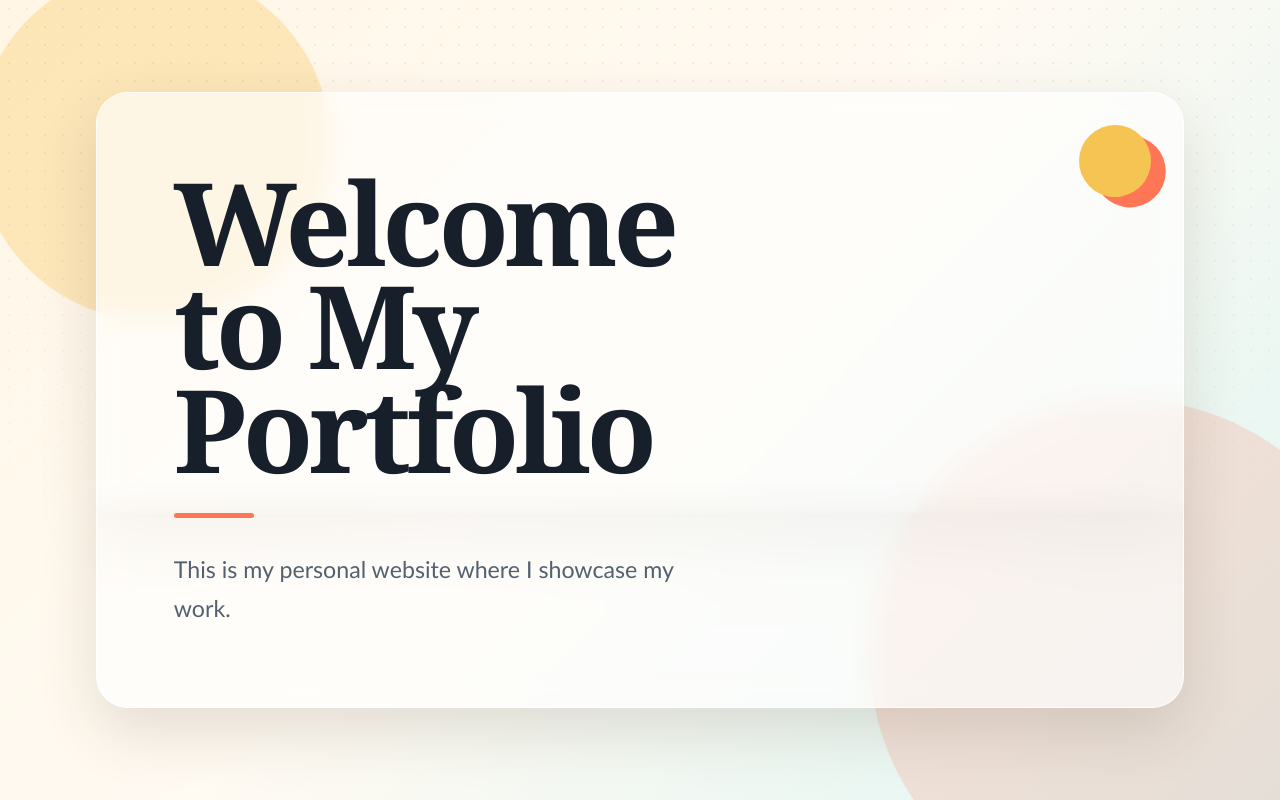
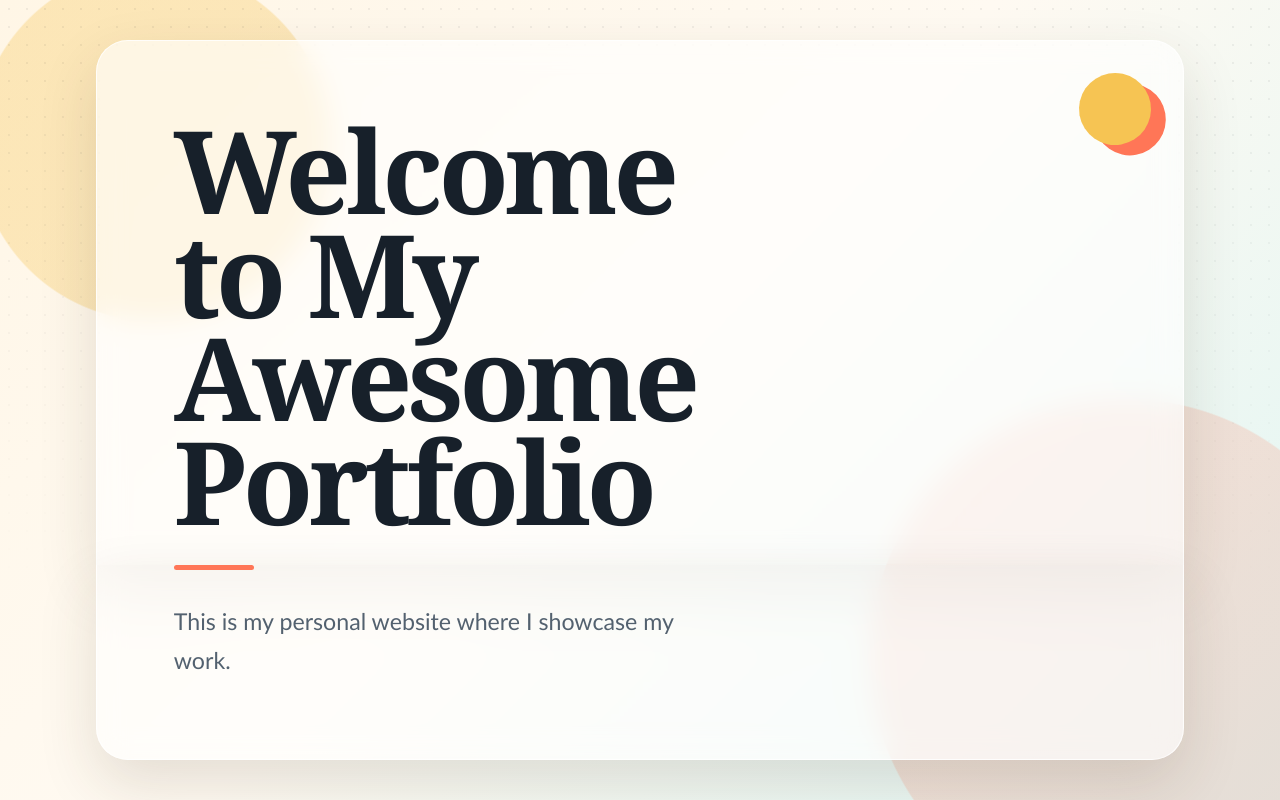
Before and after one commit to Atarie3/assignment7, a plain HTML site: page index.html in a window 1280 px wide. Drawn offline with Linux system fonts and the light colour scheme.

Commit message:
changed title

```diff
--- a/index.html
+++ b/index.html
@@ -8,7 +8,7 @@
 </head>
 <body>
     <header>
-        <h1>Welcome to My Portfolio</h1>
+        <h1>Welcome to My Awesome Portfolio</h1>
     </header>
 
     <main>
```
